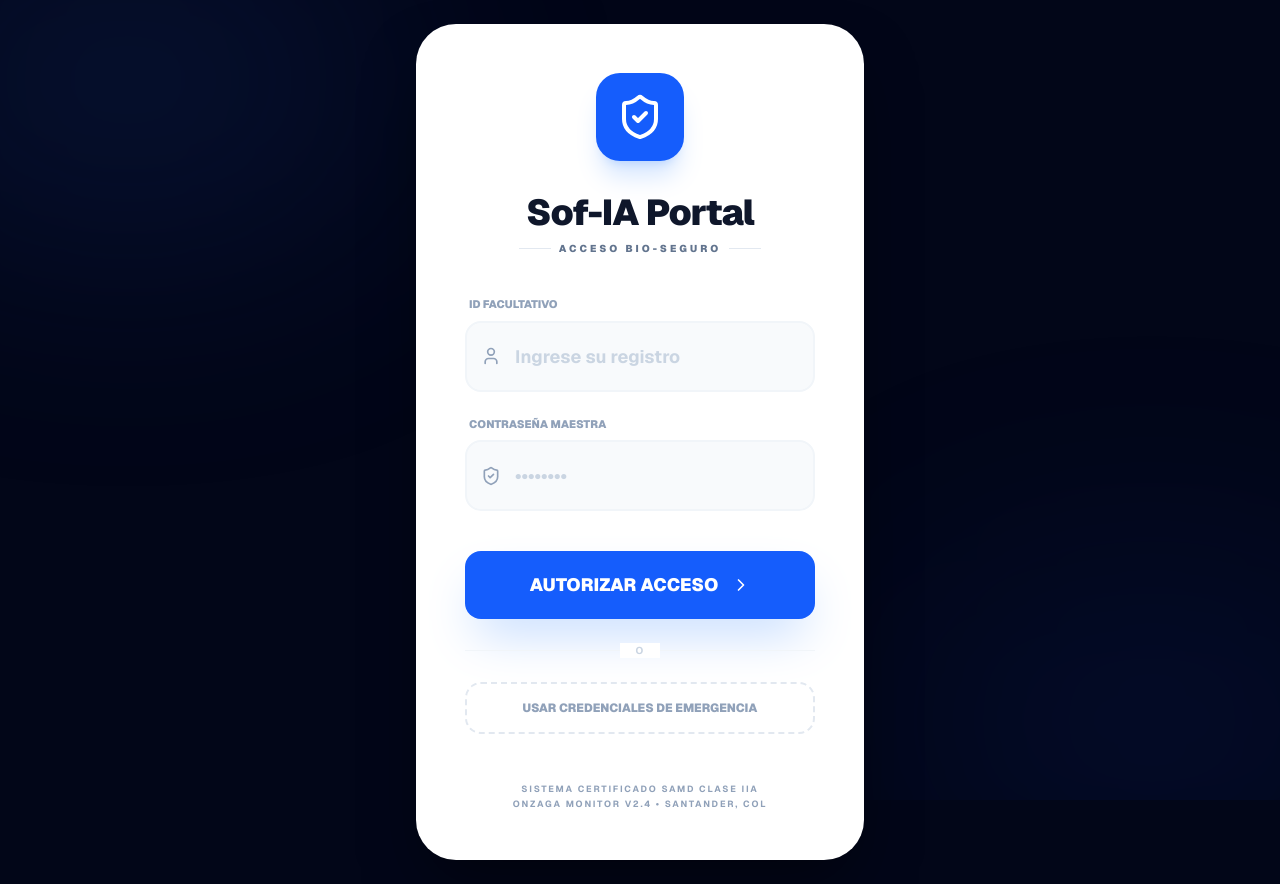
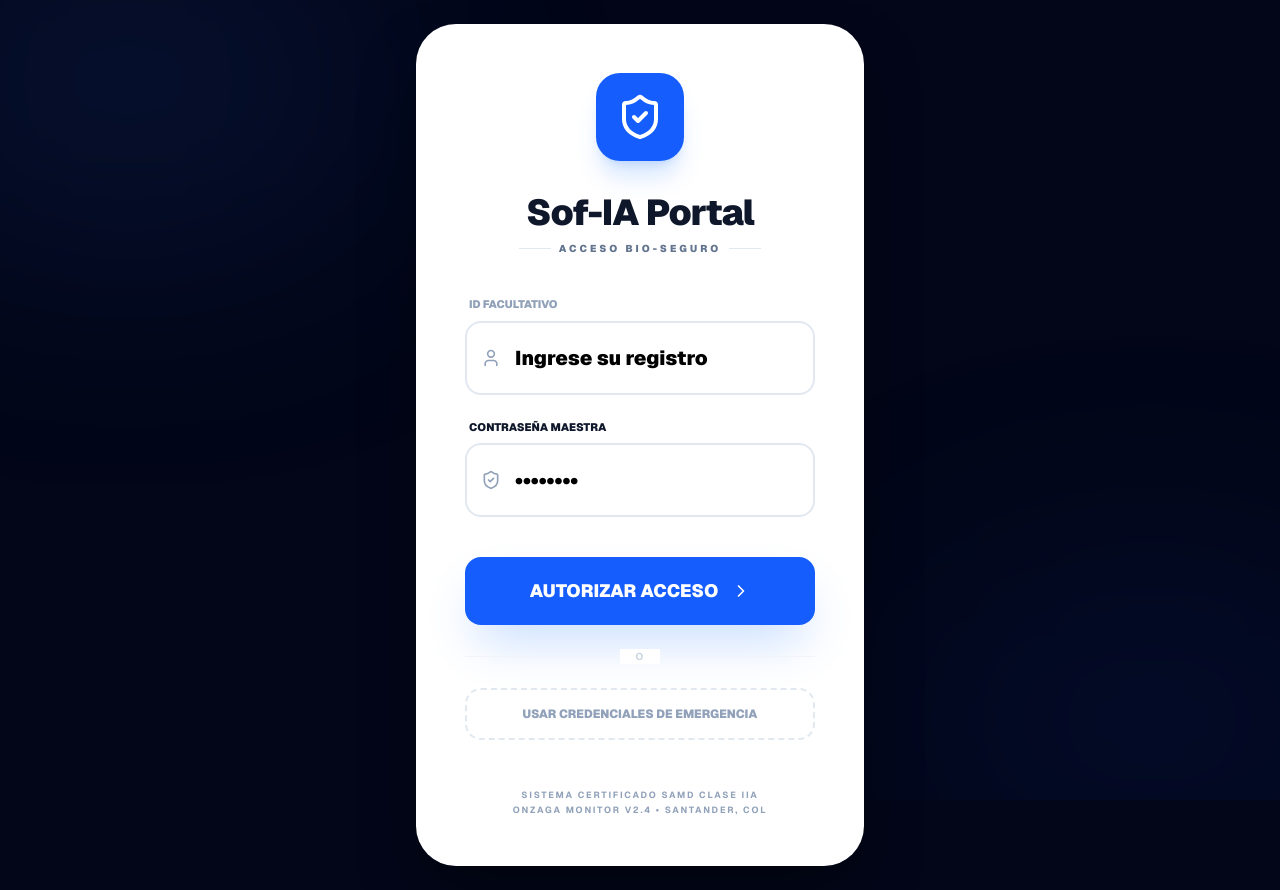
Before and after one commit to miguel1098703887-lgtm/sof-ia-dashboard, a Next.js app: page /sof-ia-dashboard/ in a window 1280 px wide. Built offline with nearby package versions, Linux system fonts and the light colour scheme.

Commit message:
Force black text color in login inputs for maximum visibility

```diff
--- a/app/page.tsx
+++ b/app/page.tsx
@@ -146,7 +146,8 @@ export default function SofIAApp() {
                   <input
                     type="text"
                     placeholder="Ingrese su registro"
-                    className="w-full pl-12 pr-4 py-5 bg-slate-50 border-2 border-slate-100 rounded-2xl outline-none focus:ring-4 focus:ring-blue-500/10 focus:border-blue-500 transition-all font-bold text-[18px] text-slate-900 block placeholder:text-slate-300"
+                    className="w-full pl-12 pr-4 py-5 bg-white border-2 border-slate-200 rounded-2xl outline-none focus:ring-4 focus:ring-blue-500/10 focus:border-blue-500 transition-all font-black text-[20px] text-black block placeholder:text-slate-300"
+                    style={{ color: '#000000', WebkitTextFillColor: '#000000', opacity: 1 }}
                     value={loginId}
                     onChange={(e) => setLoginId(e.target.value)}
                   />
@@ -154,13 +155,14 @@ export default function SofIAApp() {
               </div>
 
               <div className="group">
-                <label className="text-[11px] font-black text-slate-400 uppercase ml-1 block mb-2 transition-colors group-focus-within:text-blue-600">Contraseña Maestra</label>
+                <label className="text-[11px] font-black text-slate-900 uppercase ml-1 block mb-2 transition-colors group-focus-within:text-blue-600">Contraseña Maestra</label>
                 <div className="relative">
                   <ShieldCheck className="absolute left-4 top-1/2 -translate-y-1/2 text-slate-400 group-focus-within:text-blue-500" size={20} />
                   <input
                     type="password"
                     placeholder="••••••••"
-                    className="w-full pl-12 pr-4 py-5 bg-slate-50 border-2 border-slate-100 rounded-2xl outline-none focus:ring-4 focus:ring-blue-500/10 focus:border-blue-500 transition-all font-bold text-[18px] text-slate-900 block placeholder:text-slate-300"
+                    className="w-full pl-12 pr-4 py-5 bg-white border-2 border-slate-200 rounded-2xl outline-none focus:ring-4 focus:ring-blue-500/10 focus:border-blue-500 transition-all font-black text-[20px] text-black block placeholder:text-slate-300"
+                    style={{ color: '#000000', WebkitTextFillColor: '#000000', opacity: 1 }}
                     value={loginPass}
                     onChange={(e) => setLoginPass(e.target.value)}
                   />
```
